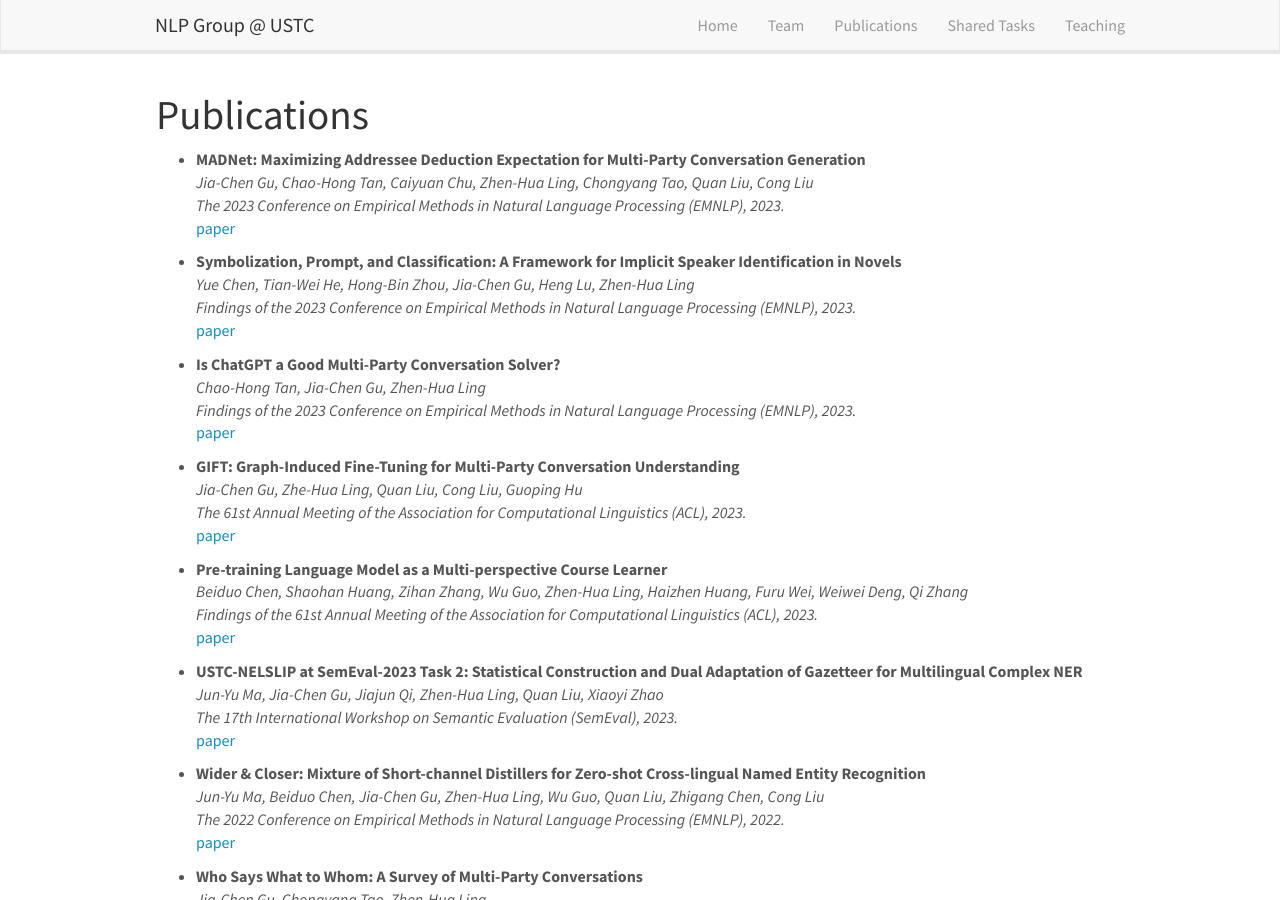
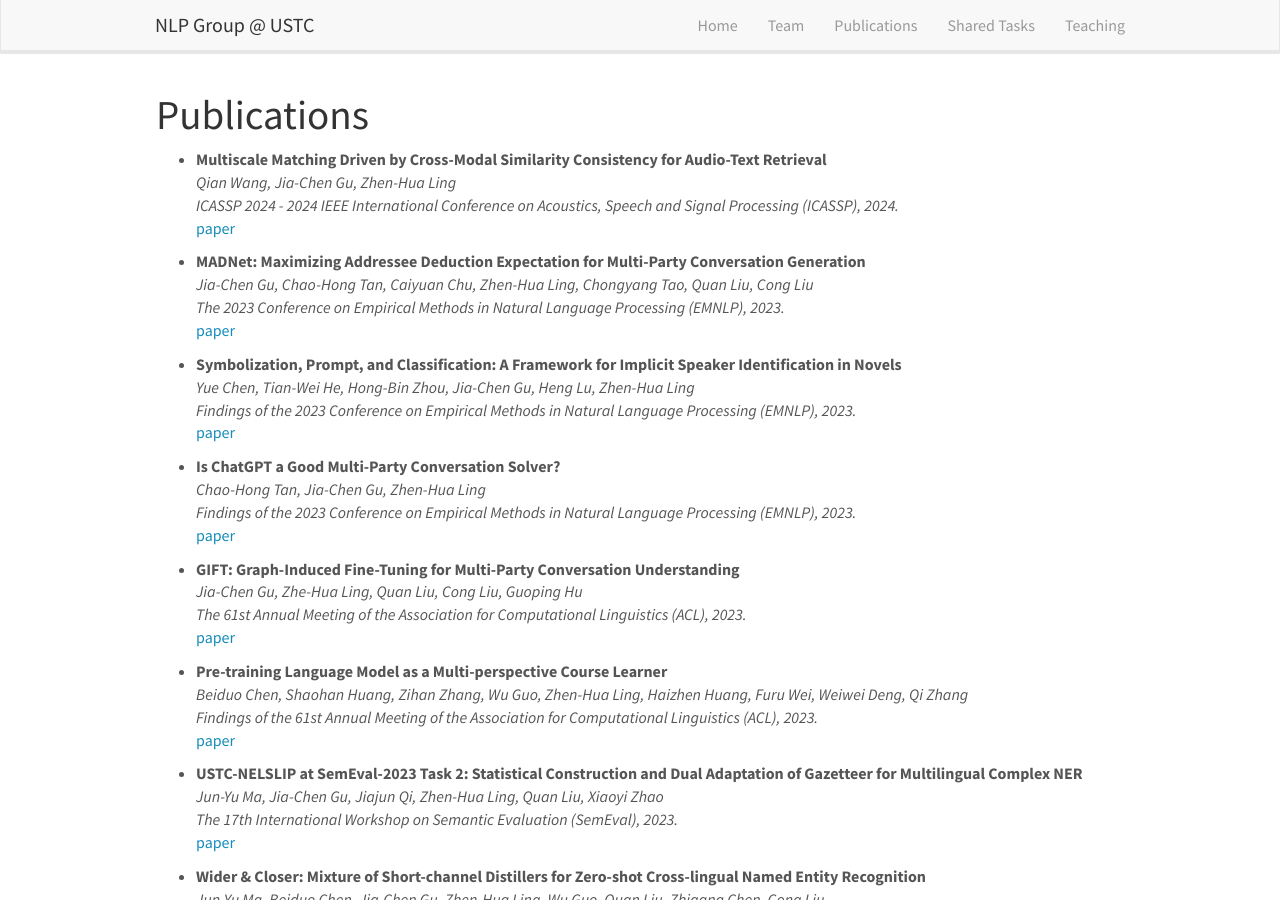
Before and after one commit to ustcnlp/ustcnlp.github.io, a Jekyll site: the page built from _pages/publications.md, in a window 1280 px wide and 900 px high. Built offline with Jekyll 4.4.1, drawn with Linux system fonts in a browser that asks for light colours; nearby versions of some CDN libraries.

Commit message:
feat: update ICASSP 2024

```diff
--- a/_data/news.yml
+++ b/_data/news.yml
@@ -1,3 +1,6 @@
+- date: 13. December 2023
+  headline: One paper is accepted ICASSP 2024. Congratulations Qian Wang.
+
 - date: 7. October 2023
   headline: Three papers (1 Main + 2 Findings) are accepted by EMNLP 2023. Congratulations Jia-Chen Gu, Yue Chen and Chao-Hong Tan.
 
--- a/_data/publist.yml
+++ b/_data/publist.yml
@@ -1,22 +1,29 @@
+- title: "Multiscale Matching Driven by Cross-Modal Similarity Consistency for Audio-Text Retrieval"
+  authors: Qian Wang, Jia-Chen Gu, Zhen-Hua Ling
+  venue: ICASSP 2024 - 2024 IEEE International Conference on Acoustics, Speech and Signal Processing (ICASSP), 2024.
+  link:
+    url: https://ustcnlp.github.io/publications/
+    display: paper
+
 - title: "MADNet: Maximizing Addressee Deduction Expectation for Multi-Party Conversation Generation"
   authors: Jia-Chen Gu, Chao-Hong Tan, Caiyuan Chu, Zhen-Hua Ling, Chongyang Tao, Quan Liu, Cong Liu
   venue: The 2023 Conference on Empirical Methods in Natural Language Processing (EMNLP), 2023.
   link:
-    url: https://arxiv.org/pdf/2305.12733.pdf
+    url: https://aclanthology.org/2023.emnlp-main.476.pdf
     display: paper
 
 - title: "Symbolization, Prompt, and Classification: A Framework for Implicit Speaker Identification in Novels"
   authors: Yue Chen, Tian-Wei He, Hong-Bin Zhou, Jia-Chen Gu, Heng Lu, Zhen-Hua Ling
   venue: Findings of the 2023 Conference on Empirical Methods in Natural Language Processing (EMNLP), 2023.
   link:
-    url: https://ustcnlp.github.io/publications/
+    url: https://aclanthology.org/2023.findings-emnlp.225.pdf
     display: paper
 
 - title: "Is ChatGPT a Good Multi-Party Conversation Solver?"
   authors: Chao-Hong Tan, Jia-Chen Gu, Zhen-Hua Ling
   venue: Findings of the 2023 Conference on Empirical Methods in Natural Language Processing (EMNLP), 2023.
   link:
-    url: https://ustcnlp.github.io/publications/
+    url: https://aclanthology.org/2023.findings-emnlp.326.pdf
     display: paper
 
 - title: "GIFT: Graph-Induced Fine-Tuning for Multi-Party Conversation Understanding"
```
